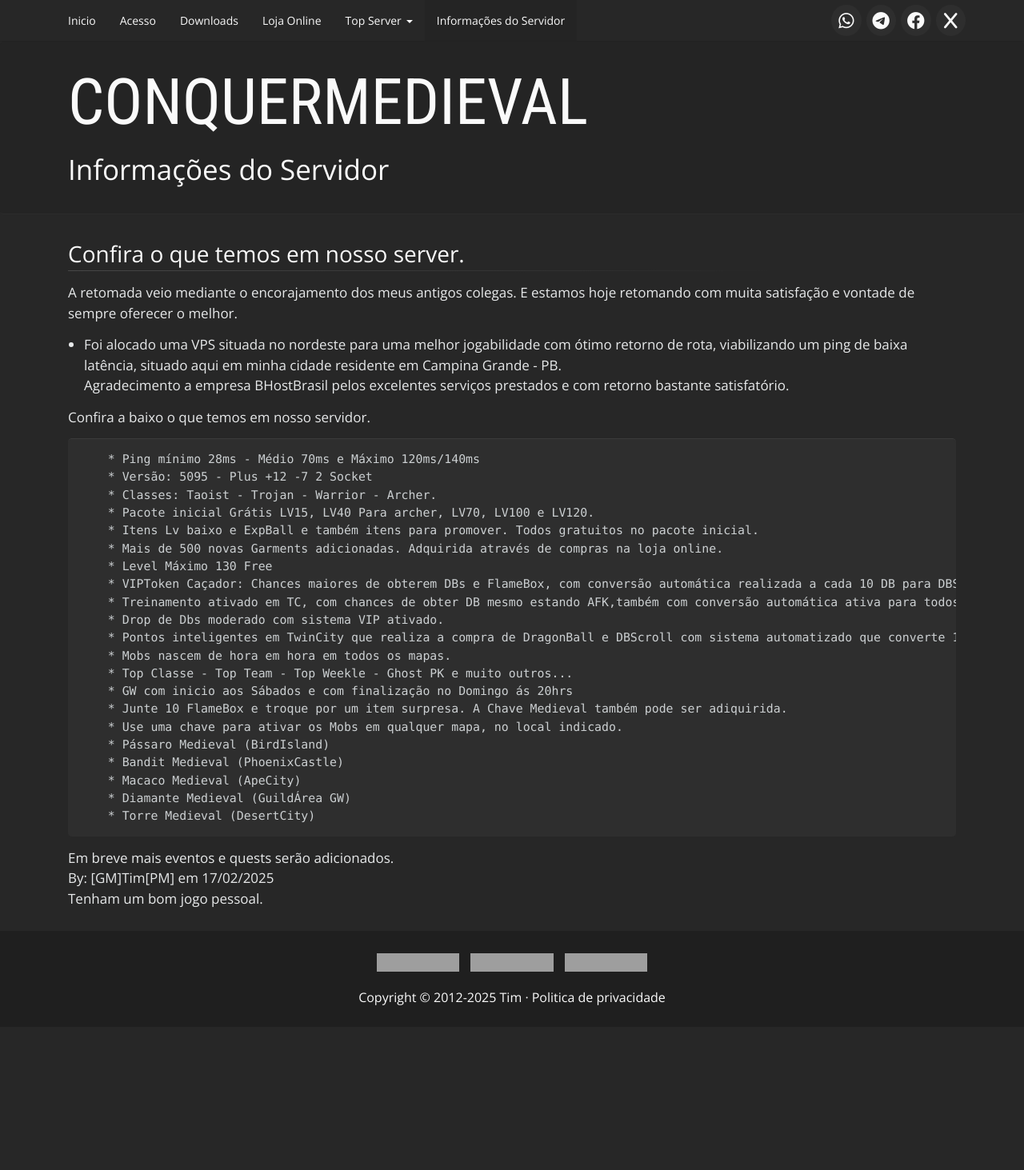
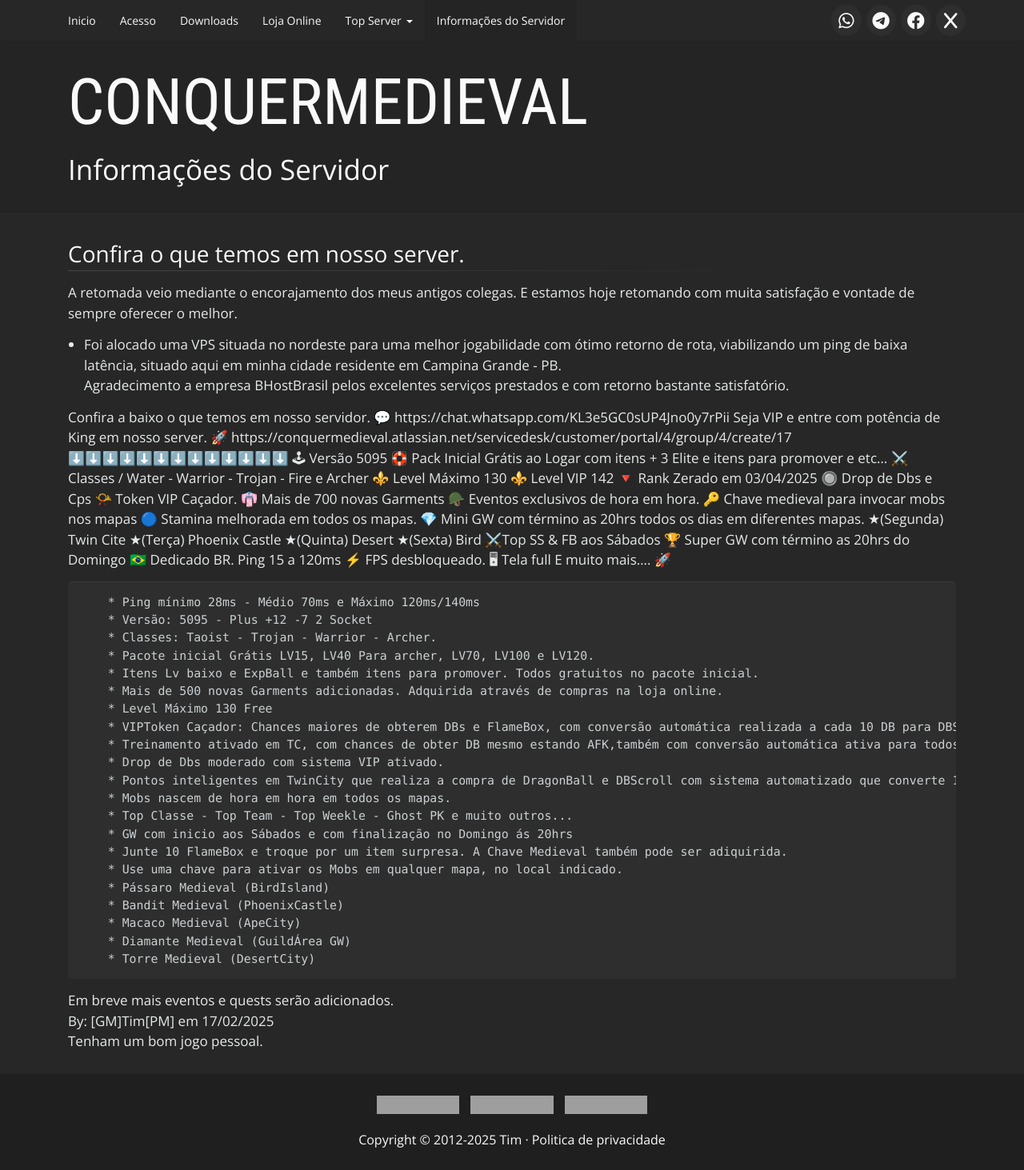
Before and after one commit to conquermedieval/conquermedieval.github.io, a Jekyll site: the page built from info.md, in a window 1280 px wide. Shown: the whole page at 80% size. Built offline with Jekyll 4.4.1, drawn with Linux system fonts in a browser that asks for light colours; before the commit the page ends 1284 px from its top, so only the background shows below that; grey boxes are pictures that could not be loaded.

Commit message:
Update info.md

```diff
--- a/info.md
+++ b/info.md
@@ -11,6 +11,33 @@ A retomada veio mediante o encorajamento dos meus antigos colegas. E estamos hoj
 Agradecimento a empresa BHostBrasil pelos excelentes serviços prestados e com retorno bastante satisfatório.
 
 Confira a baixo o que temos em nosso servidor.
+💬 https://chat.whatsapp.com/KL3e5GC0sUP4Jno0y7rPii
+Seja VIP e entre com potência de King em nosso server.
+🚀 https://conquermedieval.atlassian.net/servicedesk/customer/portal/4/group/4/create/17
+⬇️⬇️⬇️⬇️⬇️⬇️⬇️⬇️⬇️⬇️⬇️⬇️⬇️
+🕹 Versão 5095
+🛟 Pack Inicial Grátis ao Logar com itens + 3 Elite e itens para promover e etc...
+⚔️ Classes / Water - Warrior - Trojan - Fire e Archer
+⚜️ Level Máximo 130
+⚜️ Level VIP 142
+🔻 Rank Zerado em 03/04/2025
+🔘 Drop de Dbs e Cps
+📯 Token VIP Caçador.
+👘 Mais de 700 novas Garments
+🪖 Eventos exclusivos de hora em hora.
+🔑 Chave medieval para invocar mobs nos mapas
+🔵 Stamina melhorada em todos os mapas.
+💎 Mini GW com término as 20hrs todos os dias em diferentes mapas.
+★(Segunda) Twin Cite
+★(Terça) Phoenix Castle
+★(Quinta) Desert
+★(Sexta) Bird
+⚔️Top SS & FB aos Sábados
+🏆 Super GW com término as 20hrs do Domingo
+🇧🇷 Dedicado BR. Ping 15 a 120ms
+⚡️ FPS desbloqueado.
+🖥 Tela full
+E muito mais.... 🚀
 
         * Ping mínimo 28ms - Médio 70ms e Máximo 120ms/140ms
         * Versão: 5095 - Plus +12 -7 2 Socket
```
